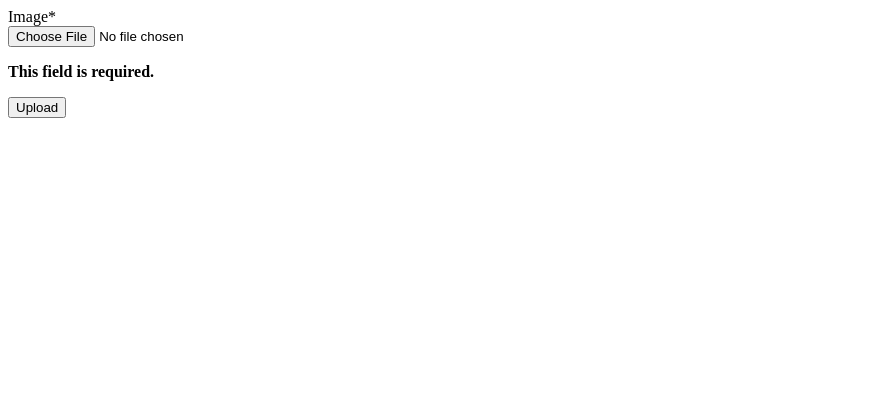
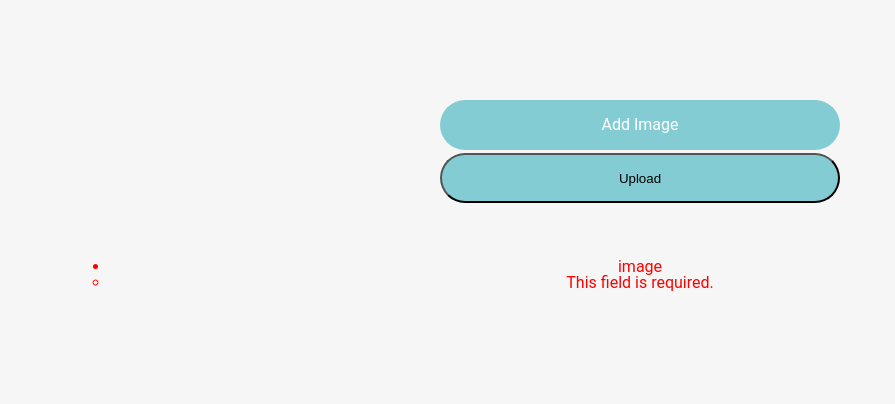
Before and after one commit to DestroyerAlpha/image_encoder, a Django app: page / in a window 1280 px wide. Shown: the top 404 px of the page, without its empty margins (0-895 px from the left). Run offline with Django 3.2, Linux system fonts and the light colour scheme; some libraries are stand-ins or nearby versions.

Commit message:
Added styling

```diff
--- a/image_encoder/encoder/encryption.py
+++ b/image_encoder/encoder/encryption.py
@@ -23,6 +23,8 @@ def encrypt(password):
     cipher = AES.new(key, mode, iv)
     key = b64encode(key).decode('utf-8')
     body = b64encode(cipher.encrypt(body)).decode('utf-8')
+    #The initialisation Vector
     iv = b64encode(iv).decode('utf-8')
 
+    #Body contains the AES cipher text in base64 encoding
     return body
--- a/image_encoder/encoder/forms.py
+++ b/image_encoder/encoder/forms.py
@@ -2,6 +2,12 @@ from django import forms
 from .models import Image
 
 class ImageUploadForm(forms.ModelForm):
+    image = forms.ImageField(widget=forms.ClearableFileInput(
+        attrs={
+            'id': 'upload_file'
+        }
+    ))
+    error_css_class = 'error_msg'
     class Meta:
         model = Image
         fields = [
--- /dev/null
+++ b/image_encoder/encoder/static/encoder/script.js
@@ -0,0 +1,24 @@
+var btnUpload = $("#upload_file"),
+    btnOuter = $(".button_outer");
+btnUpload.on("change", function(e) {
+    var ext = btnUpload.val().split('.').pop().toLowerCase();
+    if ($.inArray(ext, ['gif', 'png', 'jpg', 'jpeg']) == -1) {
+        $(".error_msg").text("Not an Image...");
+    } else {
+        $(".error_msg").text("");
+        btnOuter.addClass("file_uploading");
+        setTimeout(function() {
+            btnOuter.addClass("file_uploaded");
+        }, 3000);
+        var uploadedFile = URL.createObjectURL(e.target.files[0]);
+        setTimeout(function() {
+            $("#uploaded_view").append('<img src="' + uploadedFile + '" />').addClass("show");
+        }, 3500);
+    }
+});
+$(".file_remove").on("click", function(e) {
+    $("#uploaded_view").removeClass("show");
+    $("#uploaded_view").find("img").remove();
+    btnOuter.removeClass("file_uploading");
+    btnOuter.removeClass("file_uploaded");
+});
--- /dev/null
+++ b/image_encoder/encoder/static/encoder/style.css
@@ -0,0 +1,163 @@
+* {
+    margin: 0;
+    padding: 0;
+    box-sizing: border-box;
+}
+
+body {
+    background: #f6f6f6;
+    color: #444;
+    font-family: "Roboto", sans-serif;
+    font-size: 16px;
+    line-height: 1;
+}
+
+.container {
+    max-width: 1100px;
+    padding: 0 20px;
+    margin: 0 auto;
+}
+
+.panel {
+    margin: 100px auto 40px;
+    max-width: 500px;
+    text-align: center;
+}
+
+.button_outer {
+    background: #83ccd3;
+    border-radius: 30px;
+    text-align: center;
+    height: 50px;
+    width: 400px;
+    display: inline-block;
+    transition: 0.2s;
+    position: relative;
+    overflow: hidden;
+}
+
+.btn_upload {
+    padding: 17px 30px 12px;
+    color: #fff;
+    text-align: center;
+    position: relative;
+    display: inline-block;
+    overflow: hidden;
+    z-index: 3;
+    white-space: nowrap;
+}
+
+.btn_upload input {
+    position: absolute;
+    width: 100%;
+    left: 0;
+    top: 0;
+    width: 100%;
+    height: 105%;
+    cursor: pointer;
+    opacity: 0;
+}
+
+.file_uploading {
+    width: 100%;
+    height: 10px;
+    margin-top: 20px;
+    background: #ccc;
+}
+
+.file_uploading .btn_upload {
+    display: none;
+}
+
+.processing_bar {
+    position: absolute;
+    left: 0;
+    top: 0;
+    width: 0;
+    height: 100%;
+    border-radius: 30px;
+    background: #83ccd3;
+    transition: 3s;
+}
+
+.file_uploading .processing_bar {
+    width: 100%;
+}
+
+.success_box {
+    display: none;
+    width: 50px;
+    height: 50px;
+    position: relative;
+}
+
+.success_box:before {
+    content: "";
+    display: block;
+    width: 9px;
+    height: 18px;
+    border-bottom: 6px solid #fff;
+    border-right: 6px solid #fff;
+    -webkit-transform: rotate(45deg);
+    -moz-transform: rotate(45deg);
+    -ms-transform: rotate(45deg);
+    transform: rotate(45deg);
+    position: absolute;
+    left: 17px;
+    top: 10px;
+}
+
+.file_uploaded .success_box {
+    display: inline-block;
+}
+
+.file_uploaded {
+    margin-top: 0;
+    width: 50px;
+    background: #83ccd3;
+    height: 50px;
+}
+
+.uploaded_file_view {
+    max-width: 300px;
+    margin: 40px auto;
+    text-align: center;
+    position: relative;
+    transition: 0.2s;
+    opacity: 0;
+    border: 2px solid #ddd;
+    padding: 15px;
+}
+
+.file_remove {
+    width: 30px;
+    height: 30px;
+    border-radius: 50%;
+    display: block;
+    position: absolute;
+    background: #aaa;
+    line-height: 30px;
+    color: #fff;
+    font-size: 12px;
+    cursor: pointer;
+    right: -15px;
+    top: -15px;
+}
+
+.file_remove:hover {
+    background: #222;
+    transition: 0.2s;
+}
+
+.uploaded_file_view img {
+    max-width: 100%;
+}
+
+.uploaded_file_view.show {
+    opacity: 1;
+}
+
+.error_msg {
+    text-align: center;
+    color: #f00;
+}
--- a/image_encoder/encoder/templates/encoder/base.html
+++ b/image_encoder/encoder/templates/encoder/base.html
@@ -1,17 +1,18 @@
 <!DOCTYPE html>
 <html class="no-js">
-
+{% load static %}
 <head>
     <meta charset="utf-8">
     <meta http-equiv="X-UA-Compatible" content="IE=edge">
     <title>Form</title>
     <meta name="description" content="">
     <meta name="viewport" content="width=device-width, initial-scale=1">
-    <link rel="stylesheet" href="">
+    <script src="https://code.jquery.com/jquery-3.3.1.min.js"></script>
+    <link rel="stylesheet" href="{% static 'encoder/style.css' %}">
+    <script type="text/javascript" src="{% static 'encoder/script.js' %}"></script>
 </head>
 
 <body>
-    <script src="" async defer></script>
     {% block content %}
     {% endblock content %}
 </body>
--- a/image_encoder/encoder/templates/encoder/index.html
+++ b/image_encoder/encoder/templates/encoder/index.html
@@ -1,9 +1,30 @@
 {% extends "encoder/base.html" %}
 {% load crispy_forms_tags %}
 {% block content %}
-    <form enctype="multipart/form-data" method="post">{% csrf_token %}
-        {{ form|crispy }}
+    {% comment %} <form enctype="multipart/form-data" method="post">{% csrf_token %}
+
         <button type="submit">Upload</button>
-    </form>
+    </form> {% endcomment %}
+    <main class="main_full">
+        <div class="container">
+            <form enctype="multipart/form-data" method="post">{% csrf_token %}
+            <div class="panel">
+                <div class="button_outer">
+                    <div class="btn_upload">
+                        {{ form.image }} Add Image
+                    </div>
+                    <div class="processing_bar"></div>
+                    <div class="success_box"></div>
+                </div>
+                <br>
+                <button type="submit" class="button_outer">Upload</button>
+            </div>
 
+            </form>
+            <div class="error_msg">{{ field.errors }}<br>{{ form.errors }}</div>
+            <div class="uploaded_file_view" id="uploaded_view">
+                <span class="file_remove">X</span>
+            </div>
+        </div>
+    </main>
 {% endblock content %}
--- a/image_encoder/encoder/views.py
+++ b/image_encoder/encoder/views.py
@@ -3,25 +3,21 @@ from django.http import JsonResponse
 from .forms import ImageUploadForm
 from .models import Image
 import hashlib, json, base64, os
-from django.core.exceptions import ValidationError
 from .encryption import encrypt
 
 
-def file_size(value): # add this to some file where you can import it from
-    limit = 20 * 1024 * 1024
-    if value.size > limit:
-        raise ValidationError('File too large. Size should not exceed 20 MB.')
-
-# Create your views here.
 def upload(request):
     if request.method == 'POST':
-        print('received')
+        #Form received via post
         form = ImageUploadForm(request.POST, request.FILES)
         if form.is_valid():
+            #image file received via post
             img = form.cleaned_data.get("image")
-            print('success')
+            #Image Obj created
             obj = Image.objects.create(image = img)
+            #Object saved in database and filesystems
             obj.save()
+            #Use the image id of the object for displaying the JSON Result
             imgid = obj.id
             return redirect('output', imgid)
         else:
@@ -32,12 +28,15 @@ def upload(request):
 
 def result(request, imgid):
     img = Image.objects.get(id=imgid)
-    print(img.image)
+    #open image saved in the filesystems
     with open(img.image.url, "rb") as image_file:
         encoded_string = base64.b64encode(image_file.read())
     md5 = hashlib.md5(encoded_string)
+    #remove imaage from the database
     img.delete()
+    #remove image from the filesystems
     os.remove(img.image.url)
+
     ##Using MD5 Hexsum as the password for the datetime AES
     aes = encrypt(md5.hexdigest())
     context = {'base64': encoded_string.decode('utf-8'), 'md5_hash': md5.hexdigest(), 'aes':aes}
```
